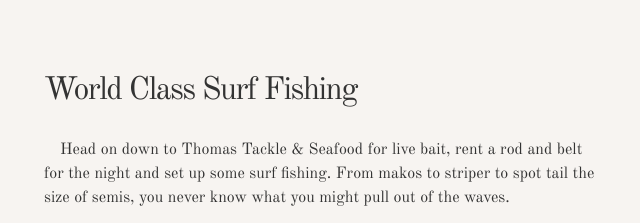
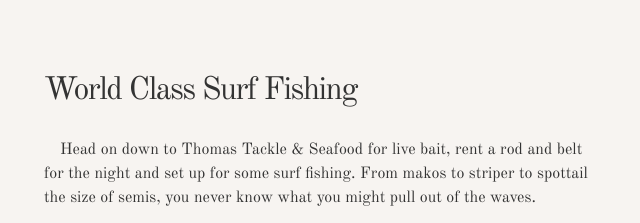
Before and after one commit to tessthom/topsailBeach, a plain HTML site: page activities.html in a window 1280 px wide. Shown: the part 1040-1263 px from the top of the page, 620-1260 px from the left. Drawn offline with nearby package versions, Linux system fonts and the light colour scheme; a web font is replaced by a local one.

Commit message:
Corrected 2 typos in copy.

```diff
--- a/activities.html
+++ b/activities.html
@@ -105,8 +105,8 @@
             <a href="https://maps.app.goo.gl/UUNofC8sZMXYjduS8"
               >Thomas Tackle & Seafood</a
             >
-            for live bait, rent a rod and belt for the night and set up some
-            surf fishing. From makos to striper to spot tail the size of semis,
+            for live bait, rent a rod and belt for the night and set up for some
+            surf fishing. From makos to striper to spottail the size of semis,
             you never know what you might pull out of the waves.
           </p>
           <p>
```
Also changed, not shown: faq.html (+1 -1 lines).
